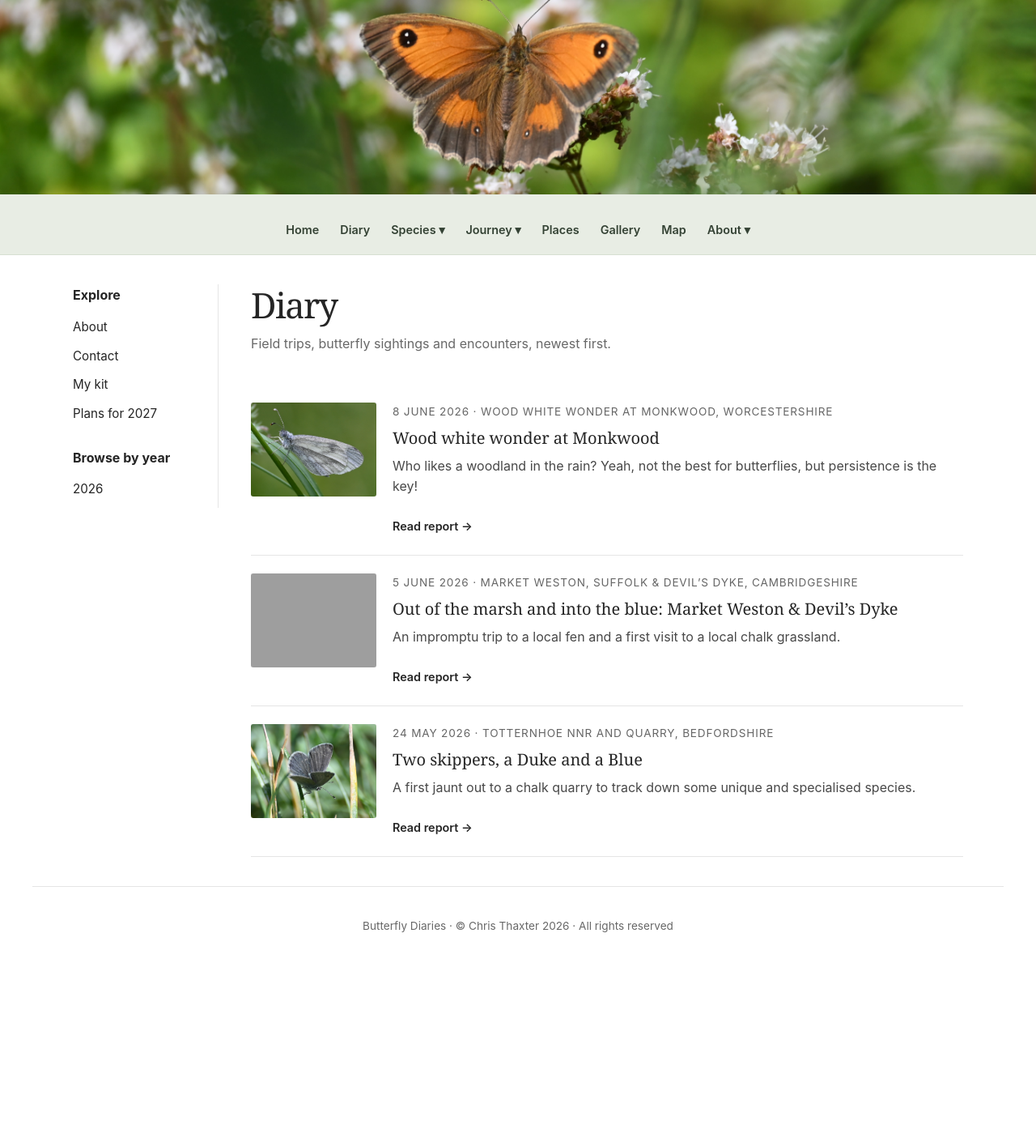
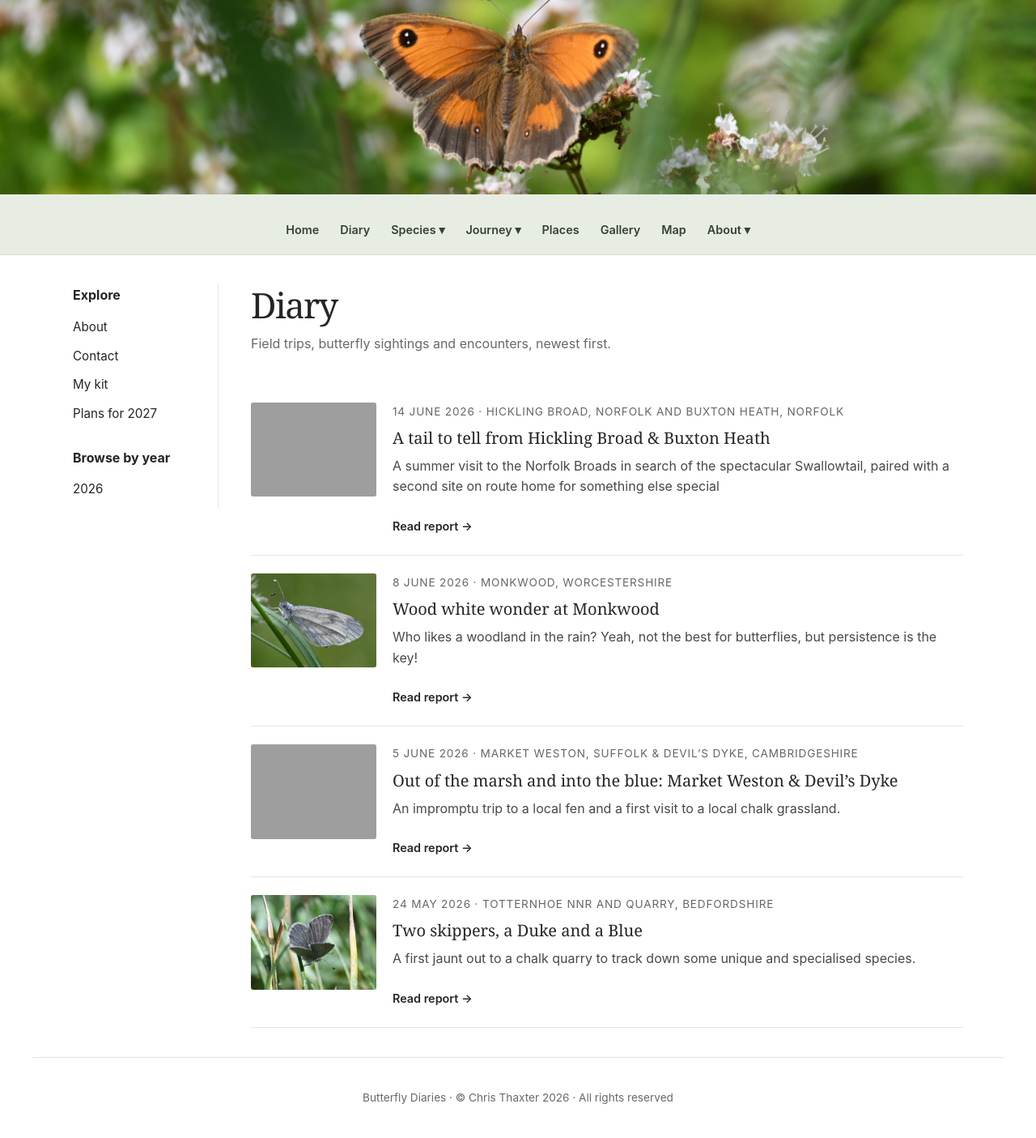
Before and after one commit to christhaxter/butterfly-diaries, a Jekyll site: the page built from journal.html, in a window 1280 px wide. Shown: the whole page at 81% size. Built offline with Jekyll 4.4.1, drawn with Linux system fonts in a browser that asks for light colours; before the commit the page ends 1193 px from its top, so only the background shows below that; some of the changed lines change nothing that is shown; grey boxes are pictures that could not be loaded.

Commit message:
Push of Hickling post

```diff
--- a/_posts/2026-06-08-Monkwood.md
+++ b/_posts/2026-06-08-Monkwood.md
@@ -2,7 +2,7 @@
 layout: default
 title: "Wood white wonder at Monkwood"
 date: 2026-06-08
-location: "Wood white wonder at Monkwood, Worcestershire"
+location: "Monkwood, Worcestershire"
 image: "/assets/images/Monkwood/Wood_white_3.JPG"
 image_alt: "Wood white"
 excerpt_text: "Who likes a woodland in the rain? Yeah, not the best for butterflies, but persistence is the key!"
--- /dev/null
+++ b/_posts/2026-06-14-HicklingBroad.md
@@ -0,0 +1,381 @@
+---
+layout: default
+title: "A tail to tell from Hickling Broad & Buxton Heath"
+date: 2026-06-14
+location: "Hickling Broad, Norfolk and Buxton Heath, Norfolk"
+image: "/assets/images/HicklingBroad_BuxtonHeath/Swallowtail_money_shot.jpg"
+image_alt: "Wood white"
+excerpt_text: "A summer visit to the Norfolk Broads in search of the spectacular Swallowtail, paired with a second site on route home for something else special"
+tags:
+  - Swallowtail
+  - Silver-studded blue
+sites:
+  - name: Hickling Broad
+    species:
+      - Meadow brown
+      - Common blue
+      - Red admiral
+      - Painted lady
+      - Swallowtail
+      - Small white
+      - Green-veined white
+      - Six-spot burnet
+  - name: Buxton Heath
+    species:
+      - Silver-studded blue
+      - Meadow Brown
+---
+
+<p class="post-date">
+  14 June 2026 · Hicking Broad and Buxton Heath, Norfolk
+</p>
+
+<div class="post-content" markdown="1">
+
+## A tail to tell from Hickling Broad & Buxton Heath
+### Hicking Broad, Norfolk
+
+<figure class="report-figure">
+  <img src="/butterfly-diaries/assets/images/HicklingBroad_BuxtonHeath/Swallowtail_money_shot.jpg"
+       alt="Swallowtail">
+</figure>
+
+Who doesn’t love a swallowtail, right? Within the UK, they are incredibly localised to sites deep
+in the Norfolk Broads, but I had seen so many pictures and pondered ID books as a child that I
+surprised myself that I hadn’t yet tried to see one in the UK. I had also volunteered at Wicken Fen
+where an attempted introduction was tried, so I was fairly familiar with them. I had also recently
+been down to southern France around Montpellier in September 2025 and found one there, being more
+widespread in Europe. But in the UK, I had not yet attempted a sighting. My partner and I decided
+to focus on Hickling Broad and Marshes, a renowned site for them. Managed by Norfolk Wildlife Trust,
+this site of reedbed and marshes harbours a wide array of wildlife, including milk parsley, their
+larval food plant.
+
+A week spent pondering the weather forecasts however again had left question marks over our timing
+of the visit. Come the weekend, the wind was ‘moderate’, and visiting an exposed reed bed site
+with swaying reeds got me wondering if they would be on the wing or staying out of trouble.
+The original plan for Saturday I renegaded on, after seeing wind gusts over 30 mph predicted,
+and I felt a lighter wind would be more beneficial to see one of Britain’s best and rarest.
+This may have been over thought, but we gambled and delayed to Sunday anyway, as winds were
+predicted to be lighter, albeit still moderate.
+
+Come Sunday, our old friend, the cloud cover returned to try and spoil the show. At least Norfolk,
+in particular nearer to the coast, looked good for clearer conditions in the morning than further
+inland. We drove out, and once we got past the darker skies looming over Norwich, the Broads
+direction was noticeably better, and as we arrived at Hickling, the cloud bank broke.
+
+We had also timed our visit with a dedicted butterfly walk that was taking place at Hickling that
+day, among other showcase events. lt was therefore busy along the tiny roads, with overflow
+parking in effect, with staff guiding us to a space. The staff and volunteers were incredible
+and so helpful on the day. We parked up, walked through the visitor centre, and I became slightly
+distracted with a moth trap demonstration that was taking place, with the peppered moth taking
+centre stage.
+
+With a comfort break done, we spoke to a staff member who told us all about the site. I asked
+about the swallowtails and they suggested the Spinney walk which cuts through some light woodland
+bordering the reedbeds and has a dense block of brambles along the path, notorious for bringing
+them in during late morning.
+
+I missed taking a picture of the spot, but it was a grassy path in a light woodland edge next
+to the reedbed expanse, that was lined with thick bramble and honeysuckle.
+
+<figure class="report-photo-pair">
+  <div class="report-photo-pair-images">
+    <img src="/butterfly-diaries/assets/images/HicklingBroad_BuxtonHeath/Habitat_1.jpg"
+       alt="Swallowtail">
+    <img src="/butterfly-diaries/assets/images/HicklingBroad_BuxtonHeath/Habitat_2.jpg"
+       alt="Swallowtail">
+  </div>
+  <figcaption>Indication of the grassy walk and Spinney habitat</figcaption>
+</figure>
+
+It was about 10:40 by now. Well, it took about five minutes until we saw our first swallowtail.
+It was incredible! It danced majestically around the tops of the brambles through the wood, and
+back around us, briefly nectared and then landed right down on the path facing towards us. It
+was not the best photo angle but I started snapping away regardless. Apparently this isn’t too
+common for them to land on the deck like this, and posed almost purple emperor like.
+
+<figure class="report-figure">
+  <img src="/butterfly-diaries/assets/images/HicklingBroad_BuxtonHeath/Swallowtail_on_deck.jpg"
+       alt="Initial swallowtail encounter">
+  <figcaption>Initial swallowtail encounter</figcaption>
+</figure>
+
+Another walker from the other direction did the same with a large telephoto lens. With my modest
+and humbled 250 mm lens on my Nikon Z50 with its comical shutter sound (I had not put it to silent,
+which I really should’ve!) I continued to take a bunch of photographs before the swallowtail
+lifted and nectared again in several spots, this time giving improved views.
+
+<figure class="report-photo-pair">
+  <div class="report-photo-pair-images">
+    <img src="/butterfly-diaries/assets/images/HicklingBroad_BuxtonHeath/Swallowtail_1.JPG"
+       alt="Swallowtail">
+    <img src="/butterfly-diaries/assets/images/HicklingBroad_BuxtonHeath/Swallowtail_2.JPG"
+       alt="Swallowtail">
+  </div>
+  <figcaption>Swallowtail posing nicely</figcaption>
+</figure>
+
+We spent probably the best part of 45 mins to an hour here at the Spinney wood pathway. A rather
+worn painted lady also stepped in to offer some diversity.
+
+<figure class="report-figure">
+  <img src="/butterfly-diaries/assets/images/HicklingBroad_BuxtonHeath/Painted_lady.JPG"
+       alt="Painted lady">
+  <figcaption>Painted lady</figcaption>
+</figure>
+
+In between all this, the butterfly guided walk came through and we were there to greet the guide
+who asked “any swallowtails today?” To which we replied “yes!”. Then one showed again straight
+away. This one was the same first individual that we had seen and was still looping through the
+woodland and returning to the brambles. The group, like us, were stunned and as we had spent time
+there already let them pass through to see for themselves. It also landed on the ground again.
+
+<figure class="report-figure">
+  <img src="/butterfly-diaries/assets/images/HicklingBroad_BuxtonHeath/Swallowtail_3.JPG"
+       alt="Swallowtail back down on the deck">
+  <figcaption>Swallowtail back down on the deck</figcaption>
+</figure>
+
+And then there were two, and three, males and females.
+
+<figure class="report-figure">
+  <img src="/butterfly-diaries/assets/images/HicklingBroad_BuxtonHeath/Swallowtail_two4one.jpg"
+       alt="Two swallowtails for the price of one">
+  <figcaption>Two swallowtails for the price of one</figcaption>
+</figure>
+
+They were also fond of the honeysuckle.
+
+<figure class="report-figure">
+  <img src="/butterfly-diaries/assets/images/HicklingBroad_BuxtonHeath/Swallowtail_honeysuckle.JPG"
+       alt="Swallowtail on honeysuckle">
+  <figcaption>Swallowtail on honeysuckle</figcaption>
+</figure>
+
+But they were generally favouring the brambles.
+
+<figure class="report-photo-stack">
+  <img src="/butterfly-diaries/assets/images/HicklingBroad_BuxtonHeath/Swallowtail_4.jpg"
+       alt="Adonis blue">
+  <img src="/butterfly-diaries/assets/images/HicklingBroad_BuxtonHeath/Swallowtail_5.JPG"
+       alt="Adonis blue">
+  <figcaption>Swallowtail on bramble</figcaption>
+</figure>
+
+Doubling back and forth up the path I got some stellar shots.
+
+<figure class="report-figure">
+  <img src="/butterfly-diaries/assets/images/HicklingBroad_BuxtonHeath/Swallowtail_money_shot.jpg"
+       alt="Swallowtail in full glory">
+  <figcaption>Swallowtail in full glory</figcaption>
+</figure>
+
+Ok, that was the money shot.
+
+It was hard to leave them and move on around the rest of the reserve. I first headed back to get
+my scope having left it in the car, anricipating I may use it for wetland birds around the reserve.
+I somehow then managed to misplace my other half, but after that we got moving again through the
+same spinney direction passing by the irresistible swallowtails.
+
+<figure class="report-figure">
+  <img src="/butterfly-diaries/assets/images/HicklingBroad_BuxtonHeath/Swallowtail_6.JPG"
+       alt="One last look at another swallowtail">
+  <figcaption>One last look at another swallowtail</figcaption>
+</figure>
+
+The looping walk took us up to Bygraves Marsh, around the top by the boat departures and back
+around to the visitor centre.
+
+It was actually quite hot now. The scope too was already becoming a bad idea. I didn’t use it at
+all and it instead became a workout for us both swapping it among our four shoulders. The walk out
+to Bygraves was great though, with a spring in our step and there was a good spot to search for a
+few waders on Brendan’s Marsh. Then something caught my eye as we were walking south toward hide C,
+and I looked back – it was a bittern in flight! It then landed out of sight, but, well that was
+spectacular too!
+
+<figure class="report-figure">
+  <img src="/butterfly-diaries/assets/images/HicklingBroad_BuxtonHeath/BrendansMarsh.jpg"
+       alt="Brendan’s Marsh">
+  <figcaption>Brendan’s Marsh</figcaption>
+</figure>
+
+We were catching up the butterfly guided walk group further down, who had found something
+interesting, hairy dragonflies and a six spot burnet moth. Nice. We didn’t dwell though.
+Around the section leading from hide C (we didn’t go in that), another swallowtail appeared
+and showed well, alongside a family of cettis warblers. Marsh harriers, Cranes and so forth,
+were also seen in the top section.
+
+<figure class="report-photo-pair">
+  <div class="report-photo-pair-images">
+    <img src="/butterfly-diaries/assets/images/HicklingBroad_BuxtonHeath/HicklingView_1.jpg"
+       alt="View_1">
+    <img src="/butterfly-diaries/assets/images/HicklingBroad_BuxtonHeath/HicklingView_2.jpg"
+       alt="View_2">
+  </div>
+  <figcaption>Top section of Hickling</figcaption>
+</figure>
+
+Then we stopped at hide B, which was very quiet, but teeming with dragonflies,
+mainly four-spotted chasers, and a little egret popped in.
+
+<figure class="report-figure">
+  <img src="/butterfly-diaries/assets/images/HicklingBroad_BuxtonHeath/Little_egret.JPG"
+       alt="Little egret">
+  <figcaption>Little egret</figcaption>
+</figure>
+<figure class="report-figure">
+  <img src="/butterfly-diaries/assets/images/HicklingBroad_BuxtonHeath/Four_spotted_chaser.JPG"
+       alt="Four-spotted chaser">
+  <figcaption>Four-spotted chaser</figcaption>
+</figure>
+
+I didn’t quite manage to get a picture of hairy dragonflies.
+
+We headed back to the visitor centre after that and past some pond dipping that was going on,
+and a staff member asking how we had done for swallowails. We had estimated about six in the end,
+one or two others passing us at times, including the estimated three we had seen in the original
+‘gold zone’.
+
+Back at the visitor centre, we made some book purchases, and headed back to the car and had some
+lunch. This was a job well done and mission accomplished, species 38! Well part one anyway, as it
+was time to head to a second site on route home for another species.
+
+<figure class="report-figure">
+  <img src="/butterfly-diaries/assets/images/HicklingBroad_BuxtonHeath/HappyDays.jpg"
+       alt="Happy days">
+  <figcaption>Happy days</figcaption>
+</figure>
+
+### Buxton Heath
+
+Straight after the swallowtails it was onto the next adventure. The site, Buxton Heath, managed
+by the Wildlife Trusts, was an acidic heathland where there had been sightings of silver-studded
+blue recently. On leaving Hickling we navigated our way slightly inland north of Norwich to the
+heath, and parked at a small gated entrance with space for a car or two. I forgot to photograph
+the site. But it was charming. Lazily, I had checked using AI, the best way to get out onto the
+heath to see the silver-studded blues. It advised us to head through an initial woodland section
+and ignore the main gate entrance. This side access apparently would bring us out onto the drier
+part of the heath where the blues were. We saw this exact trail and tried it. After about 200 m we
+were still very much in woodland bordering the heath and I was questioning my life choices being
+best friends with AI. However, the heath was appearing more to our right. I could see a small track
+through the trees that didn’t look particularly well-used but following it led directly out to heath.
+
+Then, wow there were blues everywhere, spot on!
+
+<figure class="report-photo-pair">
+  <div class="report-photo-pair-images">
+    <img src="/butterfly-diaries/assets/images/HicklingBroad_BuxtonHeath/SSB_initial_1.jpg"
+       alt="Silver-studded blue">
+    <img src="/butterfly-diaries/assets/images/HicklingBroad_BuxtonHeath/SSB_initial_2.JPG"
+       alt="Silver-studded blue">
+  </div>
+</figure>
+<figure class="report-photo-pair">
+  <div class="report-photo-pair-images">
+    <img src="/butterfly-diaries/assets/images/HicklingBroad_BuxtonHeath/SSB_initial_3.jpg"
+       alt="Silver-studded blue">
+    <img src="/butterfly-diaries/assets/images/HicklingBroad_BuxtonHeath/SSB_initial_4.jpg"
+       alt="Silver-studded blue">
+  </div>
+  <figcaption>Selection of many silver-studded blues at Buxton Heath</figcaption>
+</figure>
+
+It was still quite sunny albeit cloudier than earlier, but with lots of UV still. The blues were
+just flitting and fluttering everywhere, very low over the heath.
+
+Indeed they were silver-studded blues! I then obsessively took hundreds of pictures, literally
+trying to get ‘the’ shot, wings closed, wings open, 45 degree, males and females but they moved
+a lot when I got too close, and some were worn.
+
+<figure class="report-photo-pair">
+  <div class="report-photo-pair-images">
+    <img src="/butterfly-diaries/assets/images/HicklingBroad_BuxtonHeath/SSB_male_1.jpg"
+       alt="Silver-studded blue">
+    <img src="/butterfly-diaries/assets/images/HicklingBroad_BuxtonHeath/SSB_male_2.JPG"
+       alt="Silver-studded blue">
+  </div>
+  <figcaption>Male silver-studded blues, slightly worn</figcaption>
+</figure>
+
+There were some females too, but more males.
+
+<figure class="report-photo-pair">
+  <div class="report-photo-pair-images">
+    <img src="/butterfly-diaries/assets/images/HicklingBroad_BuxtonHeath/SSB_female_1.JPG"
+       alt="Silver-studded blue">
+    <img src="/butterfly-diaries/assets/images/HicklingBroad_BuxtonHeath/SSB_female_2.JPG"
+       alt="Silver-studded blue">
+  </div>
+  <figcaption>Female silver-studded blues</figcaption>
+</figure>
+
+And I landed some half decent shots as well.
+
+<figure class="report-photo-stack">
+  <img src="/butterfly-diaries/assets/images/HicklingBroad_BuxtonHeath/SSB_money_1.jpg"
+       alt="Silver-studded blue">
+  <img src="/butterfly-diaries/assets/images/HicklingBroad_BuxtonHeath/SSB_money_2.JPG"
+       alt="Silver-studded blue">
+  <figcaption>Silver-studded blues posing nicely</figcaption>
+</figure>
+
+A meadow brown also dropped in.
+<figure class="report-figure">
+  <img src="/butterfly-diaries/assets/images/HicklingBroad_BuxtonHeath/Meadow_brown.jpg"
+       alt="Meadow brown">
+  <figcaption>Meadow brown</figcaption>
+</figure>
+
+I was so pleased with the day already – this was species 39. These trips can also turn into
+photo challenges more than just enjoying the spectacle. Nonetheless, after literally rolling
+in the heather at Buxton – heaven knows what that must’ve looked like – I eventually felt I had
+what I needed and we came away heading for home.
+
+It was a fantastic double-header, and a quite well planned trip (not to brag) to see two rarer
+UK species. However, I had to gather my strength as the next day I had taken as leave to try an
+even more elusive target, the black hairstreak! For now we headed home riding high the crest of
+the day’s victory.
+
+And later that day when we got back, I realised, one of us had inadvertently dressed for the part,
+wearing swallowtail colours, yellow, black, blue (and red)!
+
+<figure class="report-figure">
+  <img src="/butterfly-diaries/assets/images/HicklingBroad_BuxtonHeath/Nines.jpg"
+       alt="Dressed to the nines">
+  <figcaption>Dressed to the nines</figcaption>
+</figure>
+
+
+### Species tally
+
+#### HICKLING BROAD (8)
+
+Meadow brown (1), common blue (1), red admiral (2), painted lady (3), swallowtail (6),
+small white (1), green-veined white (1), six-spot burnet (1)
+
+#### **Stats**
+
+**Start time:** 10:30
+
+**End time:** 12:50
+
+*Other:* birds*
+
+Bittern, little egret, crane, marsh harrier, lapwing, gadwall, mallard, moorhen, reed warbler,
+sedge warbler, cettis warbler, reed bunting, swallow, swift, house martin, woodpigeon, common tern
+
+*not a full survey
+
+#### BUXTON HEATH (1)
+
+Silver-studded blue (20+)*, meadow brown (1)
+
+*Not a full survey, likely far more than 20, small area
+
+#### **Stats**
+
+**Start time:** 13:50
+
+**End time:** 14:25
+
+</div>
```
